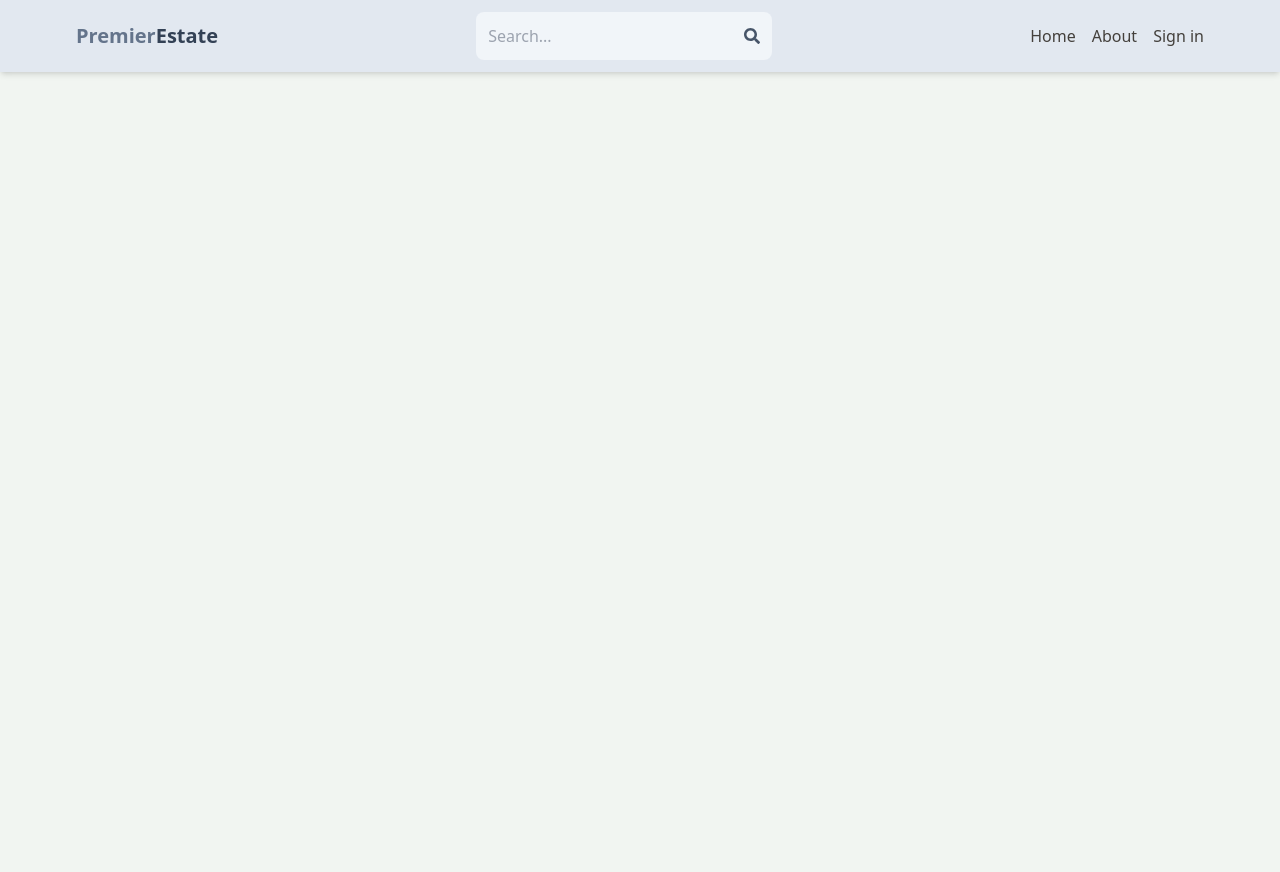
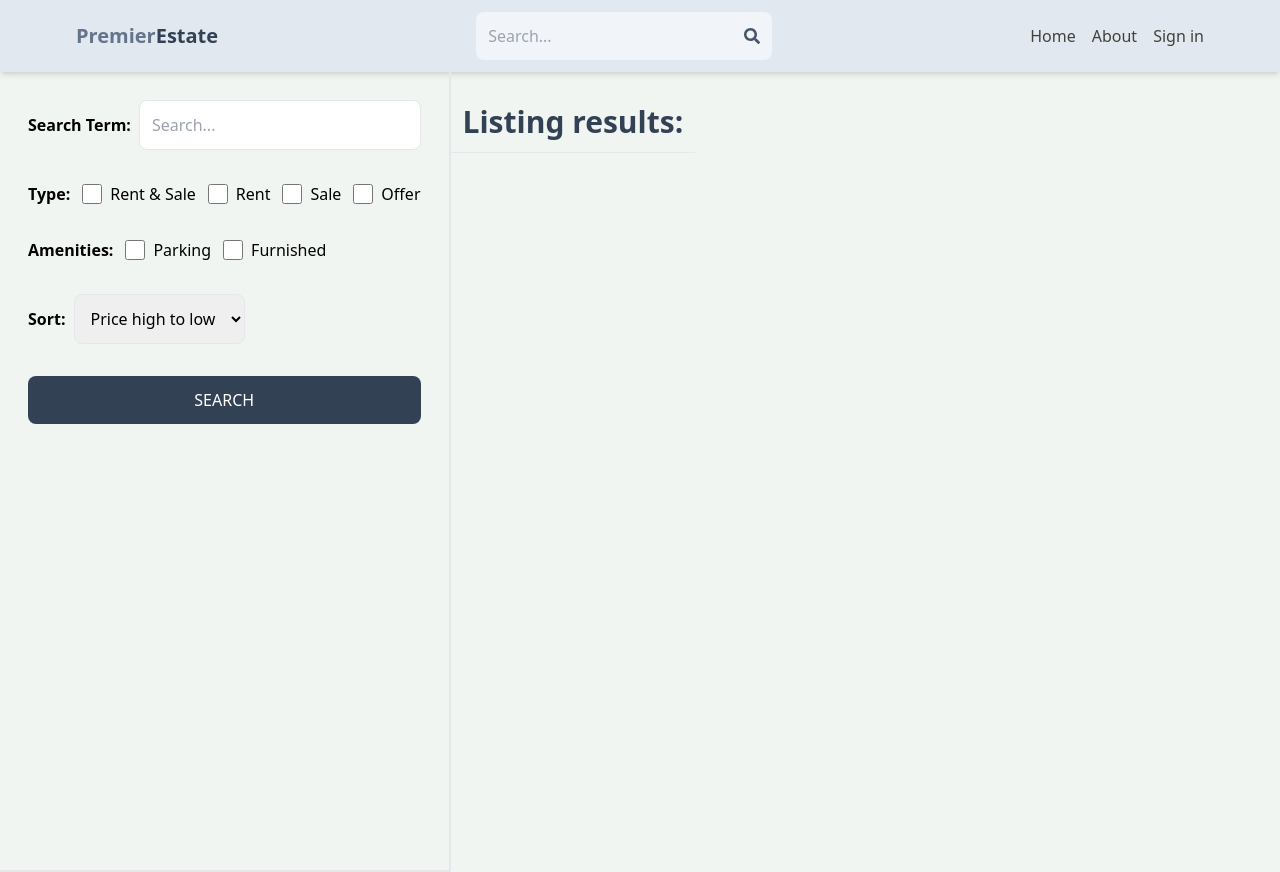
Before and after one commit to chimcutdimua/mern-estate, a React (Vite) app in the folder client/: page /search in a window 1280 px wide. Before the commit the page ends 800 px from the top, so only its background shows below. Built offline with nearby package versions, Linux system fonts and the light colour scheme; no server answers.

Commit message:
create search page Ui

```diff
--- a/client/src/App.jsx
+++ b/client/src/App.jsx
@@ -10,6 +10,7 @@ import PrivateRoute from "./components/privateRoute"
 import CreateListing from "./pages/CreateListing"
 import UpdateListing from "./pages/UpdateListing"
 import Listing from "./pages/Listing"
+import Search from "./pages/Search"
 
 export default function App() {
 
@@ -22,6 +23,7 @@ export default function App() {
         <Route path="/log-in" element={<LogIn />} />
         <Route path="/log-out" element={<LogOut />} />
         <Route path="/about" element={<About />} />
+        <Route path="/search" element={<Search />} />
         <Route path="/listing/:listingId" element={<Listing />} />
         <Route element={<PrivateRoute />}>
           <Route path="/profile" element={<Profile />} />
--- /dev/null
+++ b/client/src/pages/Search.jsx
@@ -0,0 +1,86 @@
+import React from 'react'
+
+const Search = () => {
+    return (
+        <div className='flex flex-col md:flex-row'>
+            <div className='p-7 border-b-2 md:border-r-2 md:min-h-screen'>
+                <form className='flex flex-col gap-8'>
+                    <div className='flex items-center gap-2'>
+                        <label className='whitespace-nowrap font-semibold'>Search Term:</label>
+                        <input
+                            className='border p-3 rounded-lg w-full'
+                            type="text"
+                            id="searchTerm"
+                            placeholder='Search...'
+                        />
+                    </div>
+                    <div className='flex gap-3 flex-wrap items-center'>
+                        <label className='font-semibold'>Type:</label>
+                        <div className='flex gap-2'>
+                            <input type="checkbox" id='all'
+                                className='w-5'
+                            />
+                            <span>Rent & Sale</span>
+                        </div>
+                        <div className='flex gap-2'>
+                            <input type="checkbox" id='rent'
+                                className='w-5'
+                            />
+                            <span>Rent</span>
+                        </div>
+                        <div className='flex gap-2'>
+                            <input type="checkbox" id='sale'
+                                className='w-5'
+                            />
+                            <span>Sale</span>
+                        </div>
+                        <div className='flex gap-2'>
+                            <input type="checkbox" id='offer'
+                                className='w-5'
+                            />
+                            <span>Offer</span>
+                        </div>
+                    </div>
+                    <div className='flex gap-3 flex-wrap items-center'>
+                        <label className='font-semibold'>Amenities:</label>
+                        <div className='flex gap-2'>
+                            <input type="checkbox" id='parking'
+                                className='w-5'
+                            />
+                            <span>Parking</span>
+                        </div>
+                        <div className='flex gap-2'>
+                            <input type="checkbox" id='furnished'
+                                className='w-5'
+                            />
+                            <span>Furnished</span>
+                        </div>
+                    </div>
+                    <div className='flex items-center gap-2'>
+                        <label className='font-semibold'>Sort:</label>
+                        <select id="sort_order"
+                            className='border rounded-lg p-3'
+                        >
+                            <option>Price high to low</option>
+                            <option>Price low to high</option>
+                            <option>Lastest</option>
+                            <option>Oldest</option>
+                        </select>
+                    </div>
+                    <button
+                        className='bg-slate-700 p-3 text-white rounded-lg uppercase hover:opacity-95'
+                    >
+                        Search
+                    </button>
+                </form>
+            </div>
+            <div className=''>
+                <h1 className='text-3xl font-semibold border-b p-3 text-slate-700 mt-5'>
+                    Listing results:
+                </h1>
+            </div>
+        </div>
+    )
+}
+
+export default Search
```
